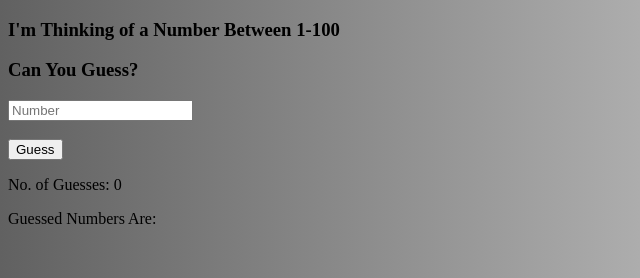
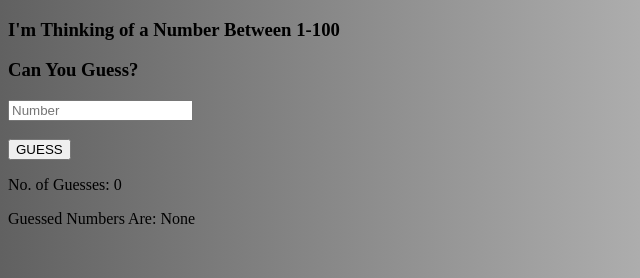
Before and after one commit to wtmcgrew/number-guessing-game, a plain HTML site: page index.html in a window 1280 px wide. Shown: the top 278 px of the page, 0-640 px from the left. Drawn offline with Linux system fonts and the light colour scheme.

Commit message:
Google fonts addition

```diff
--- a/index.html
+++ b/index.html
@@ -4,6 +4,11 @@
 	<meta charset="utf-8">
 	<meta name="viewport" content="width=device-width, initial-scale=1">
 
+	<!-- Google Fonts -->
+	<link rel="preconnect" href="https://fonts.googleapis.com">
+	<link href="https://fonts.googleapis.com/css2?family=Quicksand&display=swap" rel="stylesheet">
+
+	<!-- External Stylesheet -->
 	<link href="stylesheet.css" rel="stylesheet" type="text/css">
 
 	<title>Project 3: Number-guessing Game</title>
@@ -17,14 +22,14 @@
 
 		<br><br>
 
-		<button onclick="tries()" id="button">Guess</button>
+		<button onclick="tries()" id="button">GUESS</button>
 
 		<p class="message-1">No. of Guesses: 0</p>
-		<p class="message-2">Guessed Numbers Are:</p>
+		<p class="message-2">Guessed Numbers Are: None</p>
 		<p class="message-3"></p>
 
 	</div>
 
-<script type="text/javascript"  defer src="script.js"></script>
+	<script type="text/javascript"  defer src="script.js"></script>
 </body>
 </html>
```
